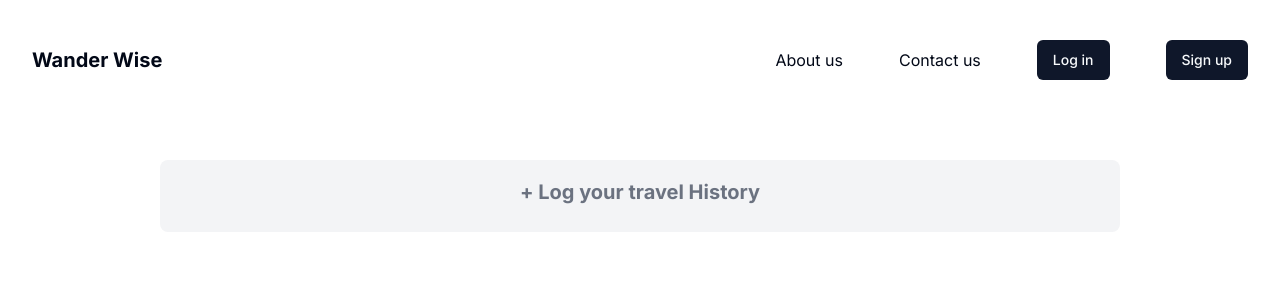
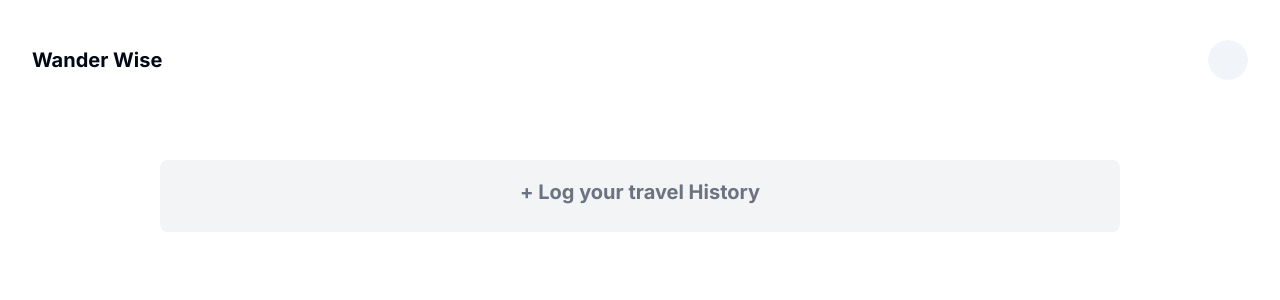
Before and after one commit to debiB/wander_wise, a Next.js app in the folder Frontend/: page /TravelHistory/logging_page in a window 1280 px wide. Shown: the top 300 px of the page. Built offline with nearby package versions, Linux system fonts and the light colour scheme.

Commit message:
finilize the mvp

```diff
--- a/Frontend/app/TravelHistory/logging_page/page.tsx
+++ b/Frontend/app/TravelHistory/logging_page/page.tsx
@@ -1,6 +1,7 @@
 "use client";
 
 import NavBar from "@/components/NavBar";
+import SignedinNavBar from "@/components/SignedinNavBar";
 import { Button } from "@/components/ui/button";
 import { Input } from "@/components/ui/input";
 import { useToast } from "@/components/ui/use-toast";
@@ -55,8 +56,14 @@ const Page: React.FC = () => {
     const emptyFields = places.some(
       (place) => place.country === "" || place.rating === ""
     );
+    const invalidRating = places.some(
+      (place) => Number(place.rating) < 0 || Number(place.rating) > 5
+    );
+
     if (emptyFields) {
       setError("All fields are required.");
+    } else if (invalidRating) {
+      setError("Rating must be a number between 0 and 5.");
     } else {
       setError(null);
 
@@ -68,7 +75,7 @@ const Page: React.FC = () => {
 
       try {
         // Call the mutation to submit the data
-        const response = await addTravelHistory({ destination }).unwrap();
+        await addTravelHistory({ destination }).unwrap();
         toast({
           description: "Travel History added successfully!",
         });
@@ -85,7 +92,7 @@ const Page: React.FC = () => {
 
   return (
     <div>
-      <NavBar />
+      <SignedinNavBar />
       <div className="md:w-3/4 w-full mx-auto bg-gray-100 p-4  my-10 rounded-lg mb-4">
         {!isClicked && (
           <div className="flex justify-center">
@@ -114,8 +121,11 @@ const Page: React.FC = () => {
                 />
                 <Input
                   className="w-1/2"
+                  type="number"
+                  min={0}
+                  max={5}
                   name="rating"
-                  placeholder="Rating"
+                  placeholder="Rating (0-5)"
                   value={place.rating}
                   onChange={(event) =>
                     handleInputChange(index, event, "rating")
@@ -125,7 +135,7 @@ const Page: React.FC = () => {
                   className="bg-red-500 text-white"
                   onClick={() => handleRemovePlace(index)}
                 >
-                  -
+                 -
                 </Button>
               </div>
             </div>
@@ -142,7 +152,7 @@ const Page: React.FC = () => {
         <div className="flex justify-center w-full">
           <form onSubmit={handleSubmit}>
             {error && <div className="text-red-500">{error}</div>}
-            <Button className=" my-20" type="submit" disabled={isLoading}>
+            <Button className="my-20" type="submit" disabled={isLoading}>
               {isLoading ? "Submitting..." : "Submit"}
             </Button>
           </form>
--- a/Frontend/app/TravelHistory/see-all-destinations/page.tsx
+++ b/Frontend/app/TravelHistory/see-all-destinations/page.tsx
@@ -9,6 +9,7 @@ import { Star, Plus } from "lucide-react";
 import { Search } from "lucide-react";
 import React, { useState } from "react";
 import Link from "next/link";
+import SignedinNavBar from "@/components/SignedinNavBar";
 
 // Define component
 const Page: React.FC = () => {
@@ -23,6 +24,7 @@ console.log(destinationData);
 
   return (
     <div>
+      <SignedinNavBar/>
       <div className="flex justify-center my-20">
         <div className="flex md:w-1/2 w-full mx-4 md:mx-0 items-center space-x-2">
           <Input placeholder="Search..." />
@@ -54,10 +56,15 @@ console.log(destinationData);
           </div>
         ))
       )}
-      <div className="flex w-full justify-center">
+      <div className="flex w-full justify-center space-x-5">
         <Link href="/TravelHistory/logging_page">
        <Button>
         <Plus/>
+        </Button>
+        </Link>
+         <Link href="/TravelHistory/userpage">
+       <Button>
+        Generate recommendation
         </Button>
         </Link>
       </div>
--- a/Frontend/app/TravelHistory/userpage/page.tsx
+++ b/Frontend/app/TravelHistory/userpage/page.tsx
@@ -1,8 +1,10 @@
 "use client";
 
 import NavBar from "@/components/NavBar";
+import SignedinNavBar from "@/components/SignedinNavBar";
 import { Button } from "@/components/ui/button";
 import { useGetTwoTravelHistoryQuery, useGenerateRecommendationMutation } from "@/store/TravelHistory/travelHistoryApi";
+import { Plus } from "lucide-react";
 import Link from "next/link";
 import React, { useState } from "react";
 
@@ -46,7 +48,7 @@ const Page = () => {
 console.log(recommendation);
   return (
     <div>
-      <NavBar />
+      <SignedinNavBar />
       <div className="h-screen flex flex-col justify-between mt-10">
         <div className="py-4">
           <div className="mx-auto px-4">
@@ -82,7 +84,14 @@ console.log(recommendation);
                   ))}
                 </div>
               ) : (
-                <p>No travel history found</p>
+                <div className= "flex justify-between items-center my-2">
+                <p className="mr-5">No travel history found. Add travel History to get recommendation.</p>
+                <Link href="/TravelHistory/logging_page">
+                <Button>
+                  <Plus/>
+                  </Button>
+                </Link>
+                  </div>
               )}
             </div>
           </div>
--- a/Frontend/app/auth/signin/page.tsx
+++ b/Frontend/app/auth/signin/page.tsx
@@ -46,6 +46,7 @@ const LoginPage: React.FC = () => {
       .unwrap()
       .then((data: userLoginReturnObjectType) => {
          localStorage.setItem("token", data.token);
+         localStorage.setItem("name", data.name);
          console.log(localStorage.getItem("token"))
          toast({
            description: "Signin successful!",
--- a/Frontend/components/NavBar.tsx
+++ b/Frontend/components/NavBar.tsx
@@ -20,16 +20,6 @@ const NavBar = () => {
         <div className="hidden md:flex items-center space-x-14">
           {" "}
 
-          <ul className="flex space-x-14">
-            <li className="cursor-pointer">
-              <a className="bg-hover-blue hover:text-blue-500">About us</a>
-            </li>{" "}
-
-            <li className="cursor-pointer">
-              <a className="bg-hover-blue hover:text-blue-500">Contact us</a>
-            </li>{" "}
-
-          </ul>
           <div className="flex space-x-14">
             <Link href="/auth/signin">
               <Button>Log in</Button>
@@ -54,16 +44,6 @@ const NavBar = () => {
           <button onClick={toggle} className="mb-4">
             <X size={30} />
           </button>
-          <ul className="block">
-            <li className="cursor-pointer mb-5">
-              <a className="bg-hover-blue hover:text-blue-500">About us</a>
-            </li>{" "}
-
-            <li className="cursor-pointer mb-5">
-              <a className="bg-hover-blue hover:text-blue-500">Contact us</a>
-            </li>{" "}
-
-          </ul>
           <div className="block">
             <div className="mb-5">
               <Link href="/auth/signin">
--- /dev/null
+++ b/Frontend/components/SignedinNavBar.tsx
@@ -0,0 +1,31 @@
+"use client";
+
+import { Button } from "./ui/button";
+import { Avatar, AvatarFallback} from "@/components/ui/avatar";
+import { Menu, X } from "lucide-react";
+import Image from "next/image";
+import Link from "next/link";
+import React, { useState } from "react";
+
+const SignedinNavBar = () => {
+  const [isOpen, setIsOpen] = useState(false);
+
+  const toggle = () => {
+    setIsOpen(!isOpen);
+  };
+  const name = localStorage.getItem("name") ?? ""
+  return (
+    <div className=" w-full py-10">
+      <div className="sticky container  flex justify-between items-center">
+        <div className="text-xl font-bold md:ml-0 ml-16">Wander Wise</div>
+        <div>
+          <Avatar>
+            <AvatarFallback>{name[0]}</AvatarFallback>
+          </Avatar>
+        </div>
+      </div>
+    </div>
+  );
+};
+
+export default SignedinNavBar;
--- /dev/null
+++ b/Frontend/components/ui/avatar.tsx
@@ -0,0 +1,50 @@
+"use client"
+
+import * as React from "react"
+import * as AvatarPrimitive from "@radix-ui/react-avatar"
+
+import { cn } from "@/lib/utils"
+
+const Avatar = React.forwardRef<
+  React.ElementRef<typeof AvatarPrimitive.Root>,
+  React.ComponentPropsWithoutRef<typeof AvatarPrimitive.Root>
+>(({ className, ...props }, ref) => (
+  <AvatarPrimitive.Root
+    ref={ref}
+    className={cn(
+      "relative flex h-10 w-10 shrink-0 overflow-hidden rounded-full",
+      className
+    )}
+    {...props}
+  />
+))
+Avatar.displayName = AvatarPrimitive.Root.displayName
+
+const AvatarImage = React.forwardRef<
+  React.ElementRef<typeof AvatarPrimitive.Image>,
+  React.ComponentPropsWithoutRef<typeof AvatarPrimitive.Image>
+>(({ className, ...props }, ref) => (
+  <AvatarPrimitive.Image
+    ref={ref}
+    className={cn("aspect-square h-full w-full", className)}
+    {...props}
+  />
+))
+AvatarImage.displayName = AvatarPrimitive.Image.displayName
+
+const AvatarFallback = React.forwardRef<
+  React.ElementRef<typeof AvatarPrimitive.Fallback>,
+  React.ComponentPropsWithoutRef<typeof AvatarPrimitive.Fallback>
+>(({ className, ...props }, ref) => (
+  <AvatarPrimitive.Fallback
+    ref={ref}
+    className={cn(
+      "flex h-full w-full items-center justify-center rounded-full bg-muted",
+      className
+    )}
+    {...props}
+  />
+))
+AvatarFallback.displayName = AvatarPrimitive.Fallback.displayName
+
+export { Avatar, AvatarImage, AvatarFallback }
--- a/Frontend/package.json
+++ b/Frontend/package.json
@@ -10,6 +10,7 @@
   },
   "dependencies": {
     "@hookform/resolvers": "^3.3.4",
+    "@radix-ui/react-avatar": "^1.1.0",
     "@radix-ui/react-label": "^2.0.2",
     "@radix-ui/react-slot": "^1.0.2",
     "@radix-ui/react-toast": "^1.1.5",
--- a/Frontend/types/user/types.ts
+++ b/Frontend/types/user/types.ts
@@ -8,6 +8,7 @@ export interface userSignUp{
   name: string;
 }
 export interface userLoginReturnObjectType {
+  name: string
   token: string;
 }
 export interface OtpVerificationPayload {
```
Also changed, not shown: 1 other file (tests, documents, lock files or other folders).
